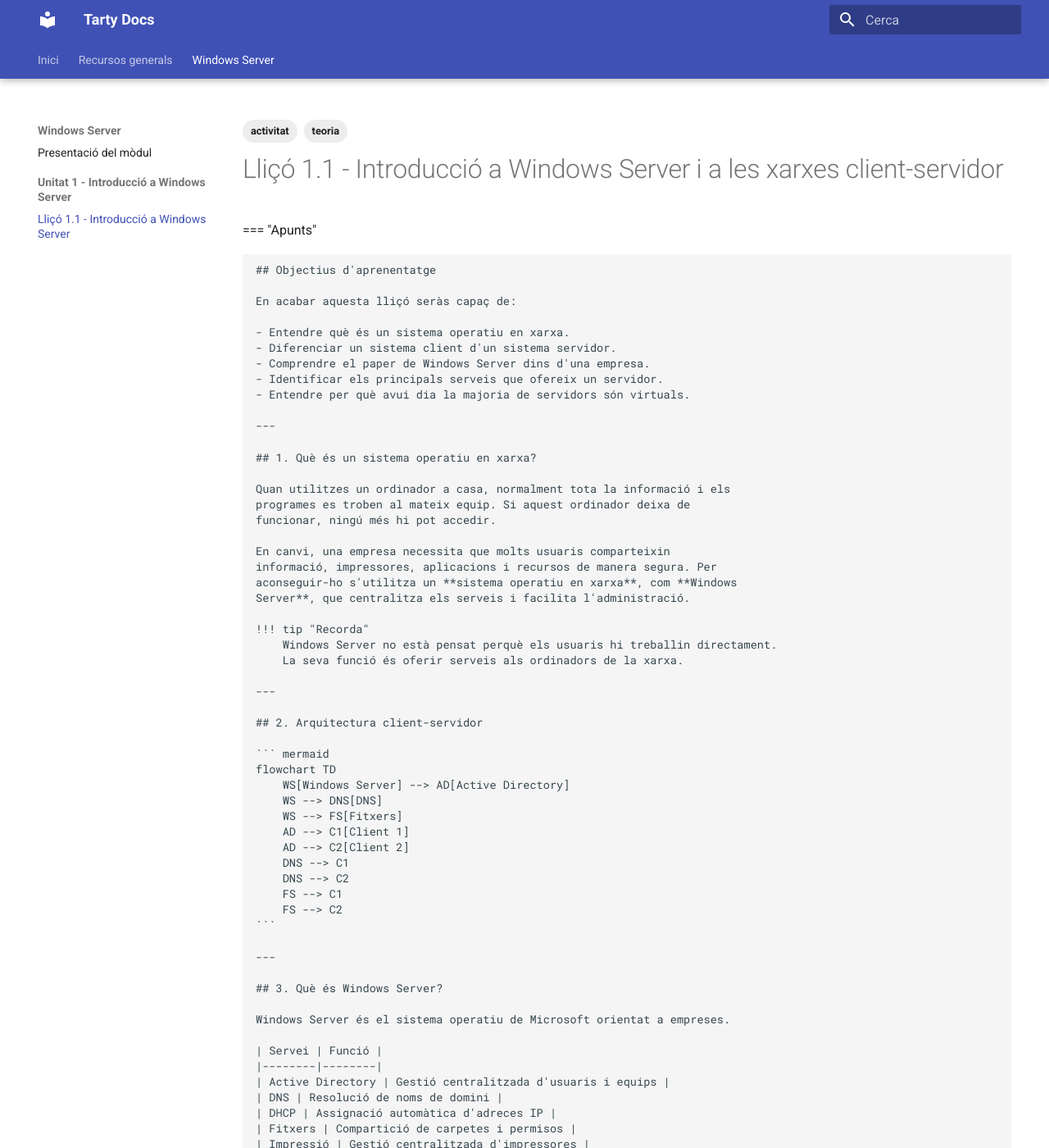
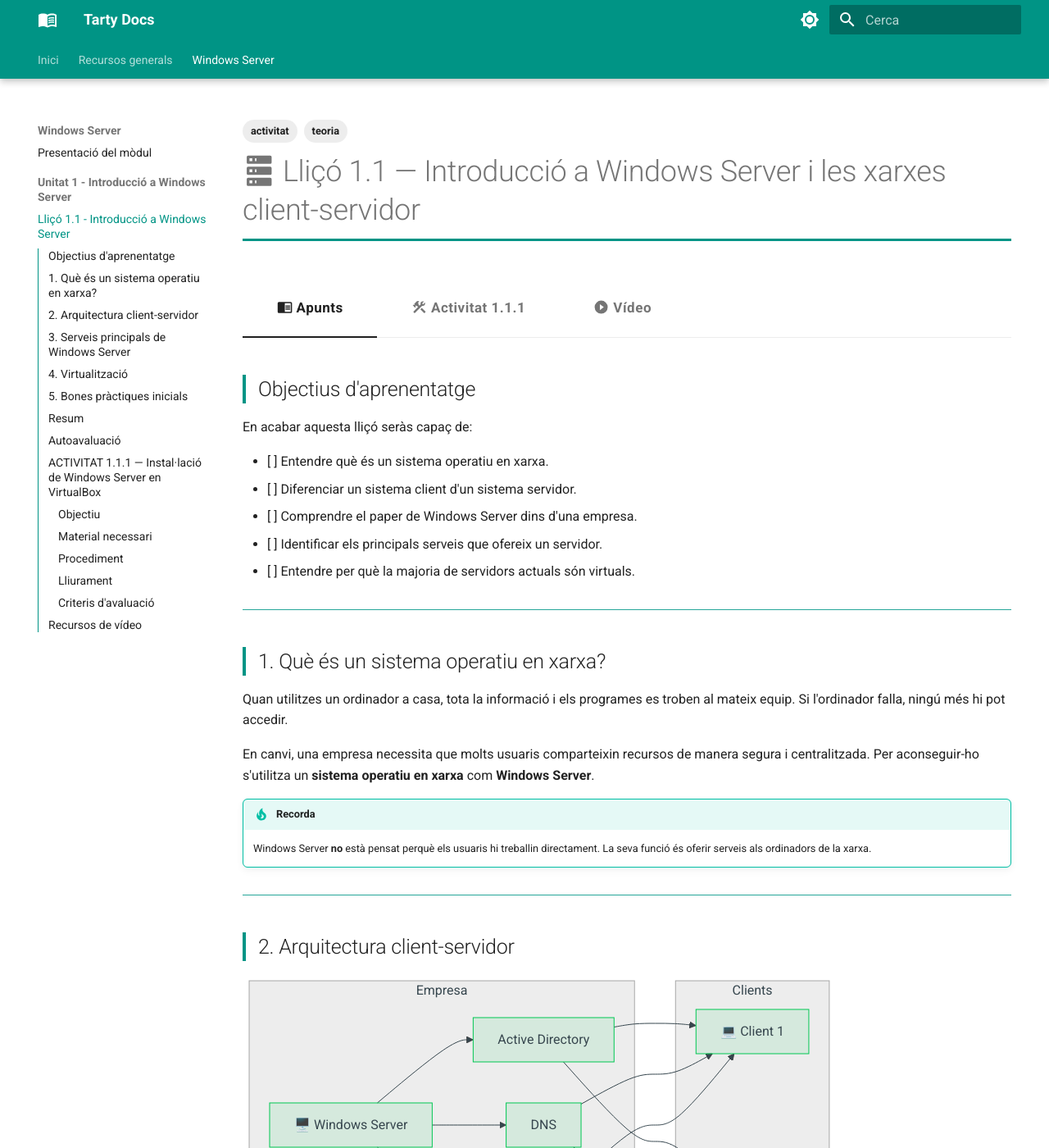
Before and after one commit to xtartera/TartyDocs, an MkDocs documentation site: the page built from docs/windows/u01/llico-1-1.md, in a window 1280 px wide and 1400 px high. Shown: the whole window at 82% size. Built offline with MkDocs 1.6.1 and Material for MkDocs 9.7.7, drawn with Linux system fonts in a browser that asks for light colours; emoji names are drawn with the system emoji font; some of the changed text lies outside the part shown.

Commit message:
més canvis

````diff
--- /dev/null
+++ b/docs/stylesheets/extra.css
@@ -0,0 +1,57 @@
+/* ── Capçaleres amb accent de color ── */
+.md-content h1 {
+  border-bottom: 3px solid var(--md-primary-fg-color);
+  padding-bottom: 0.3em;
+}
+
+.md-content h2 {
+  border-left: 4px solid var(--md-primary-fg-color);
+  padding-left: 0.6em;
+  margin-top: 1.8em;
+}
+
+/* ── Tabs més grans i amb millor contrast ── */
+.md-typeset .tabbed-labels > label {
+  font-size: 0.85rem;
+  font-weight: 600;
+  letter-spacing: 0.03em;
+  padding: 0.6em 1.2em;
+}
+
+/* ── Taules amb capçalera de color ── */
+.md-typeset table:not([class]) th {
+  background-color: var(--md-primary-fg-color);
+  color: var(--md-primary-bg-color);
+}
+
+.md-typeset table:not([class]) tr:nth-child(even) {
+  background-color: var(--md-code-bg-color);
+}
+
+/* ── Blocs de codi amb lletra lleugerament més gran ── */
+.md-typeset code {
+  font-size: 0.88em;
+}
+
+/* ── Admonitions amb icona més prominent ── */
+.md-typeset .admonition,
+.md-typeset details {
+  border-radius: 6px;
+  margin: 1.2em 0;
+}
+
+/* ── Separadors visuals entre seccions ── */
+.md-typeset hr {
+  border-color: var(--md-primary-fg-color--light);
+  margin: 2em 0;
+}
+
+/* ── Número de lliçó destacat al títol principal ── */
+.md-typeset h1:first-of-type {
+  font-size: 1.8rem;
+}
+
+/* ── Millora del peu de pàgina de navegació ── */
+.md-footer-nav__link {
+  border-top: 2px solid var(--md-primary-fg-color);
+}
--- a/docs/windows/u01/llico-1-1.md
+++ b/docs/windows/u01/llico-1-1.md
@@ -1,40 +1,38 @@
 ---
-title: "Lliçó 1.1 - Introducció a Windows Server i a les xarxes client-servidor"
+title: "Lliçó 1.1 - Introducció a Windows Server"
 module: Windows Server
 tags:
   - teoria
   - activitat
 ---
 
-# Lliçó 1.1 - Introducció a Windows Server i a les xarxes client-servidor
+# :material-server: Lliçó 1.1 — Introducció a Windows Server i les xarxes client-servidor
 
-=== "Apunts"
+=== ":material-book-open: Apunts"
 
     ## Objectius d'aprenentatge
 
     En acabar aquesta lliçó seràs capaç de:
 
-    - Entendre què és un sistema operatiu en xarxa.
-    - Diferenciar un sistema client d'un sistema servidor.
-    - Comprendre el paper de Windows Server dins d'una empresa.
-    - Identificar els principals serveis que ofereix un servidor.
-    - Entendre per què avui dia la majoria de servidors són virtuals.
+    - [ ] Entendre què és un sistema operatiu en xarxa.
+    - [ ] Diferenciar un sistema client d'un sistema servidor.
+    - [ ] Comprendre el paper de Windows Server dins d'una empresa.
+    - [ ] Identificar els principals serveis que ofereix un servidor.
+    - [ ] Entendre per què la majoria de servidors actuals són virtuals.
 
     ---
 
     ## 1. Què és un sistema operatiu en xarxa?
 
-    Quan utilitzes un ordinador a casa, normalment tota la informació i els
-    programes es troben al mateix equip. Si aquest ordinador deixa de
-    funcionar, ningú més hi pot accedir.
+    Quan utilitzes un ordinador a casa, tota la informació i els programes es
+    troben al mateix equip. Si l'ordinador falla, ningú més hi pot accedir.
 
-    En canvi, una empresa necessita que molts usuaris comparteixin
-    informació, impressores, aplicacions i recursos de manera segura. Per
-    aconseguir-ho s'utilitza un **sistema operatiu en xarxa**, com **Windows
-    Server**, que centralitza els serveis i facilita l'administració.
+    En canvi, una empresa necessita que molts usuaris comparteixin recursos de
+    manera segura i centralitzada. Per aconseguir-ho s'utilitza un
+    **sistema operatiu en xarxa** com **Windows Server**.
 
     !!! tip "Recorda"
-        Windows Server no està pensat perquè els usuaris hi treballin directament.
+        Windows Server **no** està pensat perquè els usuaris hi treballin directament.
         La seva funció és oferir serveis als ordinadors de la xarxa.
 
     ---
@@ -42,12 +40,19 @@ tags:
     ## 2. Arquitectura client-servidor
 
     ``` mermaid
-    flowchart TD
-        WS[Windows Server] --> AD[Active Directory]
-        WS --> DNS[DNS]
-        WS --> FS[Fitxers]
-        AD --> C1[Client 1]
-        AD --> C2[Client 2]
+    flowchart LR
+        subgraph Empresa
+            WS[🖥️ Windows Server]
+            WS --> AD[Active Directory]
+            WS --> DNS[DNS]
+            WS --> FS[Fitxers]
+        end
+        subgraph Clients
+            C1[💻 Client 1]
+            C2[💻 Client 2]
+        end
+        AD --> C1
+        AD --> C2
         DNS --> C1
         DNS --> C2
         FS --> C1
@@ -56,71 +61,111 @@ tags:
 
     ---
 
-    ## 3. Què és Windows Server?
+    ## 3. Serveis principals de Windows Server
 
-    Windows Server és el sistema operatiu de Microsoft orientat a empreses.
-
-    | Servei | Funció |
-    |--------|--------|
-    | Active Directory | Gestió centralitzada d'usuaris i equips |
+    | :material-cog: Servei | :material-information: Funció |
+    |-----------------------|-------------------------------|
+    | Active Directory (AD DS) | Gestió centralitzada d'usuaris i equips |
     | DNS | Resolució de noms de domini |
     | DHCP | Assignació automàtica d'adreces IP |
-    | Fitxers | Compartició de carpetes i permisos |
-    | Impressió | Gestió centralitzada d'impressores |
-    | GPO | Polítiques de seguretat per a tots els equips |
+    | File Services | Compartició de carpetes i permisos |
+    | Print Services | Gestió centralitzada d'impressores |
+    | Group Policy (GPO) | Polítiques de seguretat per a tots els equips |
 
     ---
 
     ## 4. Virtualització
 
-    La virtualització permet executar diversos servidors sobre un mateix
-    equip físic.
+    La virtualització permet executar **diversos servidors** sobre un únic
+    equip físic, cosa que avui és la norma en qualsevol empresa.
 
-    **Avantatges:**
-
-    - Reducció de costos de maquinari.
-    - Millor aprofitament dels recursos.
-    - Possibilitat de fer *snapshots* (punts de restauració).
-    - Recuperació ràpida davant de fallades.
-    - Facilitat per crear entorns de pràctiques.
+    ???+ info "Per què virtualitzar?"
+        - :white_check_mark: Reducció de costos de maquinari
+        - :white_check_mark: Millor aprofitament dels recursos
+        - :white_check_mark: *Snapshots* (punts de restauració ràpida)
+        - :white_check_mark: Recuperació davant de fallades
+        - :white_check_mark: Entorns de pràctiques senzills de crear i eliminar
 
     !!! warning "Error habitual"
-        No configuris mai el servidor amb IP dinàmica. Un servidor sempre ha de tenir IP fixa.
+        No configuris mai el servidor amb **IP dinàmica**. Un servidor sempre necessita
+        una adreça IP fixa i coneguda per tots els clients de la xarxa.
 
     ---
 
-    ## 5. Bones pràctiques
+    ## 5. Bones pràctiques inicials
 
-    - Assignar IP fixa al servidor.
-    - Posar un nom descriptiu a l'equip (ex. `SRV-WIN01`).
-    - Documentar tots els canvis de configuració.
-    - Comprovar sempre que el servei DNS funciona correctament.
+    <div class="grid cards" markdown>
+
+    - :material-ip-network: **IP fixa**
+
+        Assigna sempre una adreça estàtica al servidor.
+
+    - :material-rename-box: **Nom descriptiu**
+
+        Utilitza noms com `SRV-WIN01` per identificar fàcilment l'equip.
+
+    - :material-file-document-edit: **Documentació**
+
+        Registra tots els canvis de configuració que facis.
+
+    - :material-dns: **DNS funcional**
+
+        Comprova sempre que el DNS respon correctament abans de continuar.
+
+    </div>
 
     ---
 
     ## Resum
 
-    Un sistema operatiu en xarxa com Windows Server permet centralitzar
-    els serveis d'una empresa: autenticació, DNS, DHCP, fitxers i
-    impressió. La majoria de servidors actuals s'executen sobre màquines
-    virtuals per optimitzar el maquinari i facilitar la gestió.
+    Un sistema operatiu en xarxa com Windows Server centralitza tots els
+    serveis d'una empresa: autenticació (AD), noms (DNS), adreces (DHCP),
+    fitxers i impressió. Avui, la majoria de servidors s'executen com a
+    màquines virtuals per optimitzar el maquinari i facilitar la gestió i
+    la recuperació davant d'incidències.
 
     ---
 
-    ## Autoavaluació
+    ## :material-help-circle: Autoavaluació
 
-    1. Quina diferència hi ha entre un client i un servidor?
-    2. Què és Windows Server i per a qui està pensat?
-    3. Quins sis serveis principals ofereix Windows Server?
-    4. Per què és útil la virtualització en un entorn empresarial?
-    5. Per quin motiu un servidor ha de tenir IP fixa?
+    ??? question "1. Quina diferència hi ha entre un client i un servidor?"
+        El **client** és l'equip que sol·licita serveis (ordinador d'un usuari).
+        El **servidor** és l'equip que ofereix i gestiona aquests serveis de forma centralitzada.
 
-=== "Activitat 1.1.1"
+    ??? question "2. Què és Windows Server i per a qui està pensat?"
+        És el sistema operatiu de Microsoft orientat a empreses. Està pensat per a
+        administradors de sistemes, no per a usuaris finals.
+
+    ??? question "3. Quins sis serveis principals ofereix Windows Server?"
+        AD DS, DNS, DHCP, File Services, Print Services i Group Policy (GPO).
+
+    ??? question "4. Per què és útil la virtualització en un entorn empresarial?"
+        Permet estalviar maquinari, fer còpies ràpides (*snapshots*), recuperar-se
+        d'errors i crear entorns de prova sense cost addicional.
+
+    ??? question "5. Per quin motiu un servidor ha de tenir IP fixa?"
+        Perquè tots els clients de la xarxa han de poder localitzar-lo sempre
+        a la mateixa adreça. Si l'adreça canviés, els serveis deixarien de funcionar.
+
+=== ":material-hammer-wrench: Activitat 1.1.1"
 
     ## ACTIVITAT 1.1.1 — Instal·lació de Windows Server en VirtualBox
 
-    **Durada estimada:** 2 hores
-    **Nivell:** Inicial
+    <div class="grid cards" markdown>
+
+    - :material-clock-outline: **Durada estimada**
+
+        2 hores
+
+    - :material-signal: **Nivell**
+
+        Inicial
+
+    - :material-tools: **Eina**
+
+        Oracle VirtualBox
+
+    </div>
 
     ---
 
@@ -135,71 +180,82 @@ tags:
 
     - VirtualBox instal·lat a l'ordinador.
     - ISO de Windows Server 2022 (proporcionada pel professor).
-    - Mínim 4 GB de RAM disponible.
+    - Mínim 4 GB de RAM disponible a l'ordinador amfitrió.
 
     ---
 
     ### Procediment
 
-    **1. Crear la màquina virtual**
+    !!! note "Pas 1 — Crear la màquina virtual"
+        - Obre VirtualBox → **Nova**
+        - Nom: `SRV-WIN01`
+        - Tipus: `Microsoft Windows` / Versió: `Windows 2022 (64-bit)`
+        - RAM: `2048 MB` mínim (recomanat `4096 MB`)
+        - Disc dur: `60 GB` (VDI, expansió dinàmica)
 
-    - Obre VirtualBox i fes clic a **Nova**.
-    - Nom: `SRV-WIN01`
-    - Tipus: `Microsoft Windows`
-    - Versió: `Windows 2022 (64-bit)`
-    - RAM: `2048 MB` mínim (recomanat 4096 MB)
-    - Disc dur: `60 GB` (VDI, expansió dinàmica)
+    !!! note "Pas 2 — Configurar la xarxa"
+        - Configuració de la MV → **Xarxa**
+        - Adaptador 1: **Xarxa NAT** (accés a internet durant la instal·lació)
 
-    **2. Configurar la xarxa**
+    !!! note "Pas 3 — Instal·lar Windows Server"
+        - Munta la ISO a la unitat òptica virtual
+        - Inicia la màquina i segueix l'assistent
+        - Selecciona **Windows Server 2022 Standard (Desktop Experience)**
+        - Contrasenya de l'administrador: `P@ssw0rd` *(només en entorn de pràctiques)*
 
-    - A la configuració de la MV, ves a **Xarxa**.
-    - Adaptador 1: **Xarxa NAT** (per tenir accés a internet durant la instal·lació).
+    !!! note "Pas 4 — Configuració post-instal·lació"
 
-    **3. Instal·lar Windows Server**
+        ```powershell
+        # Canviar el nom del servidor
+        Rename-Computer -NewName "SRV-WIN01" -Restart
 
-    - Munta la ISO a la unitat òptica virtual.
-    - Inicia la màquina i segueix l'assistent d'instal·lació.
-    - Selecciona **Windows Server 2022 Standard (Desktop Experience)**.
-    - Estableix la contrasenya de l'administrador: `P@ssw0rd` (entorn de pràctiques).
+        # Assignar IP fixa (després del reinici)
+        New-NetIPAddress `
+            -InterfaceAlias "Ethernet" `
+            -IPAddress 192.168.1.10 `
+            -PrefixLength 24 `
+            -DefaultGateway 192.168.1.1
 
-    **4. Configuració inicial post-instal·lació**
-
-    ```powershell
-    # Canviar el nom del servidor
-    Rename-Computer -NewName "SRV-WIN01" -Restart
-
-    # Assignar IP fixa (després del reinici)
-    New-NetIPAddress -InterfaceAlias "Ethernet" -IPAddress 192.168.1.10 -PrefixLength 24 -DefaultGateway 192.168.1.1
-    Set-DnsClientServerAddress -InterfaceAlias "Ethernet" -ServerAddresses 8.8.8.8
-    ```
+        Set-DnsClientServerAddress `
+            -InterfaceAlias "Ethernet" `
+            -ServerAddresses 8.8.8.8
+        ```
 
     ---
 
     ### Lliurament
 
-    Captura de pantalla del **Server Manager** amb el nom `SRV-WIN01` visible i la IP fixa configurada.
+    !!! success "Captura de pantalla requerida"
+        **Server Manager** amb el nom `SRV-WIN01` visible i la IP fixa configurada.
 
     ---
 
     ### Criteris d'avaluació
 
     | Criteri | Punts |
-    |---------|-------|
+    |---------|:-----:|
     | MV creada amb els paràmetres correctes | 2 |
     | Windows Server instal·lat correctament | 3 |
-    | Nom del servidor configurat | 2 |
-    | IP fixa assignada | 3 |
+    | Nom del servidor configurat (`SRV-WIN01`) | 2 |
+    | IP fixa assignada correctament | 3 |
     | **Total** | **10** |
 
-=== "Vídeo"
+=== ":material-play-circle: Vídeo"
 
     ## Recursos de vídeo
 
     !!! info "Pròximament"
         Els vídeos d'aquesta lliçó s'afegiran aviat.
 
-    <!-- Per incrustar un vídeo de YouTube, utilitza:
-    <iframe width="100%" height="400"
-    src="https://www.youtube.com/embed/ID_DEL_VIDEO"
-    frameborder="0" allowfullscreen></iframe>
+    <!--
+    Quan tinguis la URL del vídeo, substitueix ID_VIDEO per l'identificador de YouTube:
+
+    <iframe
+      width="100%"
+      height="420"
+      src="https://www.youtube.com/embed/ID_VIDEO"
+      title="Lliçó 1.1 - Introducció a Windows Server"
+      frameborder="0"
+      allowfullscreen>
+    </iframe>
     -->
--- a/mkdocs.yml
+++ b/mkdocs.yml
@@ -6,13 +6,39 @@ site_author: Xavi Tartera
 theme:
   name: material
   language: ca
+
+  palette:
+    - scheme: default
+      primary: teal
+      accent: green
+      toggle:
+        icon: material/brightness-7
+        name: Canvia a mode fosc
+    - scheme: slate
+      primary: teal
+      accent: green
+      toggle:
+        icon: material/brightness-4
+        name: Canvia a mode clar
+
+  font:
+    text: Roboto
+    code: Roboto Mono
+
+  icon:
+    logo: material/book-open-variant
+    repo: fontawesome/brands/github
+
   features:
     - navigation.tabs
     - navigation.tabs.sticky
     - navigation.sections
     - navigation.expand
     - navigation.top
+    - navigation.footer
     - content.tabs.link
+    - content.code.copy
+    - content.code.annotate
     - toc.integrate
 
 nav:
@@ -27,3 +53,28 @@ nav:
 plugins:
   - search
   - tags
+
+extra_css:
+  - stylesheets/extra.css
+
+markdown_extensions:
+  - admonition
+  - pymdownx.details
+  - pymdownx.superfences:
+      custom_fences:
+        - name: mermaid
+          class: mermaid
+          format: !!python/name:pymdownx.superfences.fence_code_format
+  - pymdownx.tabbed:
+      alternate_style: true
+  - pymdownx.highlight:
+      anchor_linenums: true
+  - pymdownx.inlinehilite
+  - pymdownx.emoji:
+      emoji_index: !!python/name:material.extensions.emoji.twemoji
+      emoji_generator: !!python/name:material.extensions.emoji.to_svg
+  - attr_list
+  - md_in_html
+  - tables
+  - toc:
+      permalink: true
````
